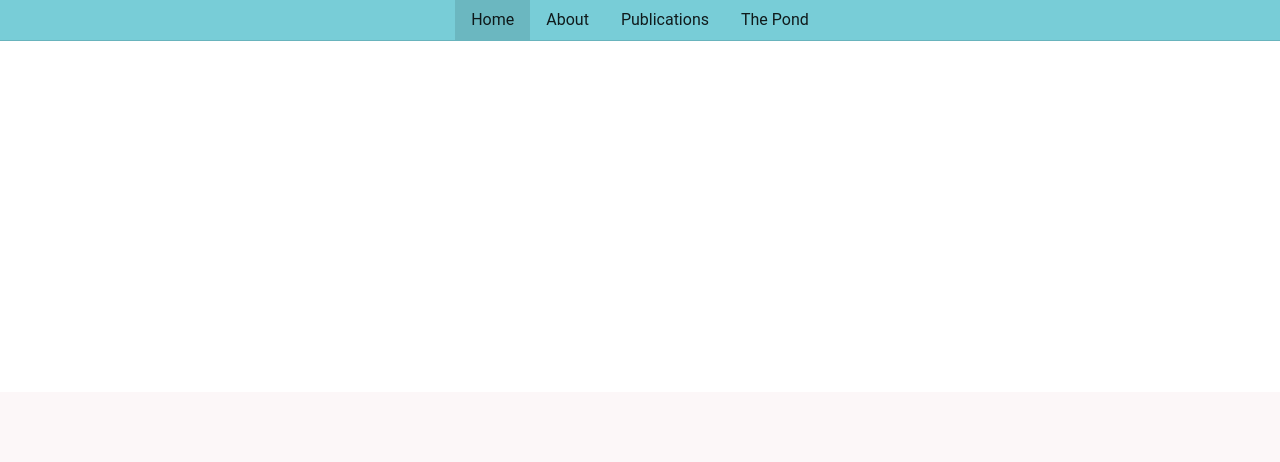
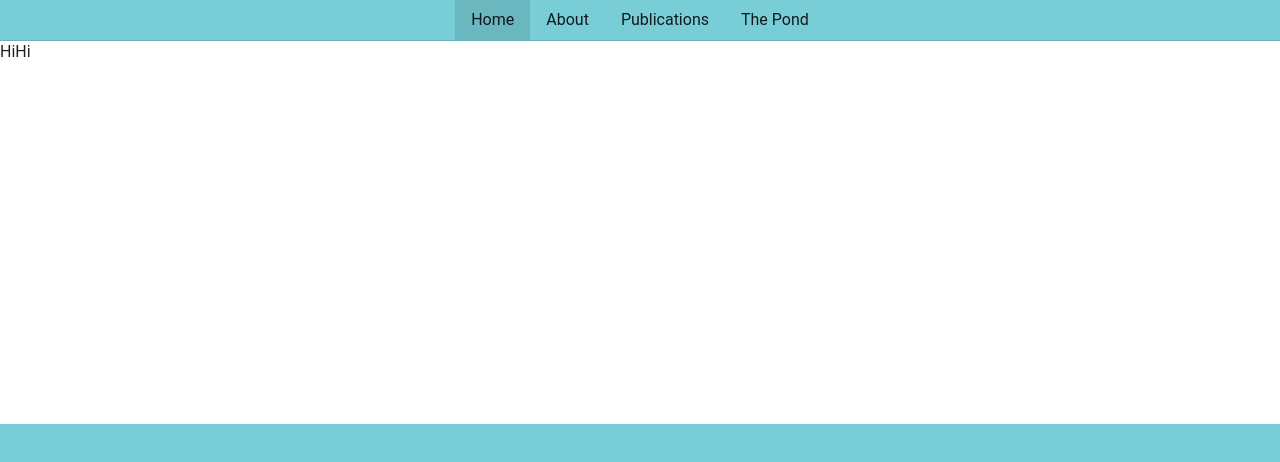
Before and after one commit to KT-man/VueFrontend, a Vue app: page / in a window 1280 px wide. Shown: the top 462 px of the page. Built offline with nearby package versions, Linux system fonts and the light colour scheme.

Commit message:
Fix router config to render child component correctly

```diff
--- a/src/App.vue
+++ b/src/App.vue
@@ -13,12 +13,15 @@ const navTitle = 'Learning how to vue'
       <v-main>
         <RouterView></RouterView>
       </v-main>
-      <v-footer height="auto"></v-footer>
+      <FooterBar></FooterBar>
     </v-theme-provider>
   </v-app>
 </template>
 
 <style scoped>
+.v-main {
+  margin-top: 40px;
+}
 /* header {
   line-height: 1.5;
   max-height: 100vh;
--- a/src/components/LayoutComponents/FooterBar.vue
+++ b/src/components/LayoutComponents/FooterBar.vue
@@ -6,6 +6,6 @@
 
 <style scoped>
 .v-footer {
-  background-color: rgb(var(--v-theme-dark-1));
+  background-color: rgb(var(--v-theme-secondary));
 }
 </style>
--- a/src/views/HomeView.vue
+++ b/src/views/HomeView.vue
@@ -1,3 +1,5 @@
 <script setup lang="ts"></script>
 
-<template></template>
+<template><div data-testid="HomeView">HiHi</div></template>
+
+<style scoped></style>
--- a/tsconfig.app.json
+++ b/tsconfig.app.json
@@ -1,6 +1,6 @@
 {
   "extends": "@vue/tsconfig/tsconfig.dom.json",
-  "include": ["env.d.ts", "src/**/*", "src/**/*.vue", "src/**/**/*.vue"],
+  "include": ["env.d.ts", "src/**/*", "src/**/*.vue", "src/**/**/*.vue", "src/**/**/**/*.vue"],
   "exclude": ["src/**/__tests__/*"],
   "compilerOptions": {
     "composite": true,
```
